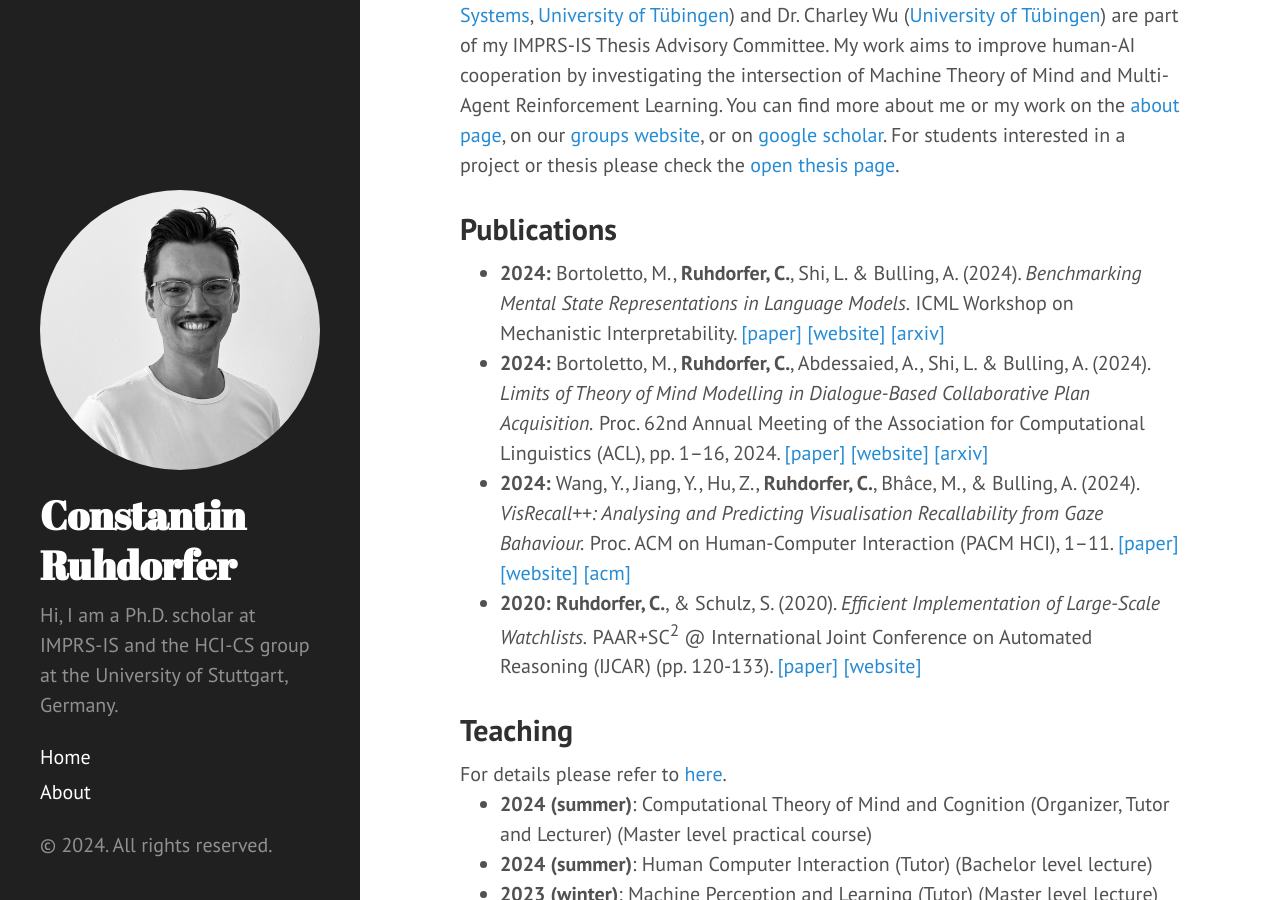
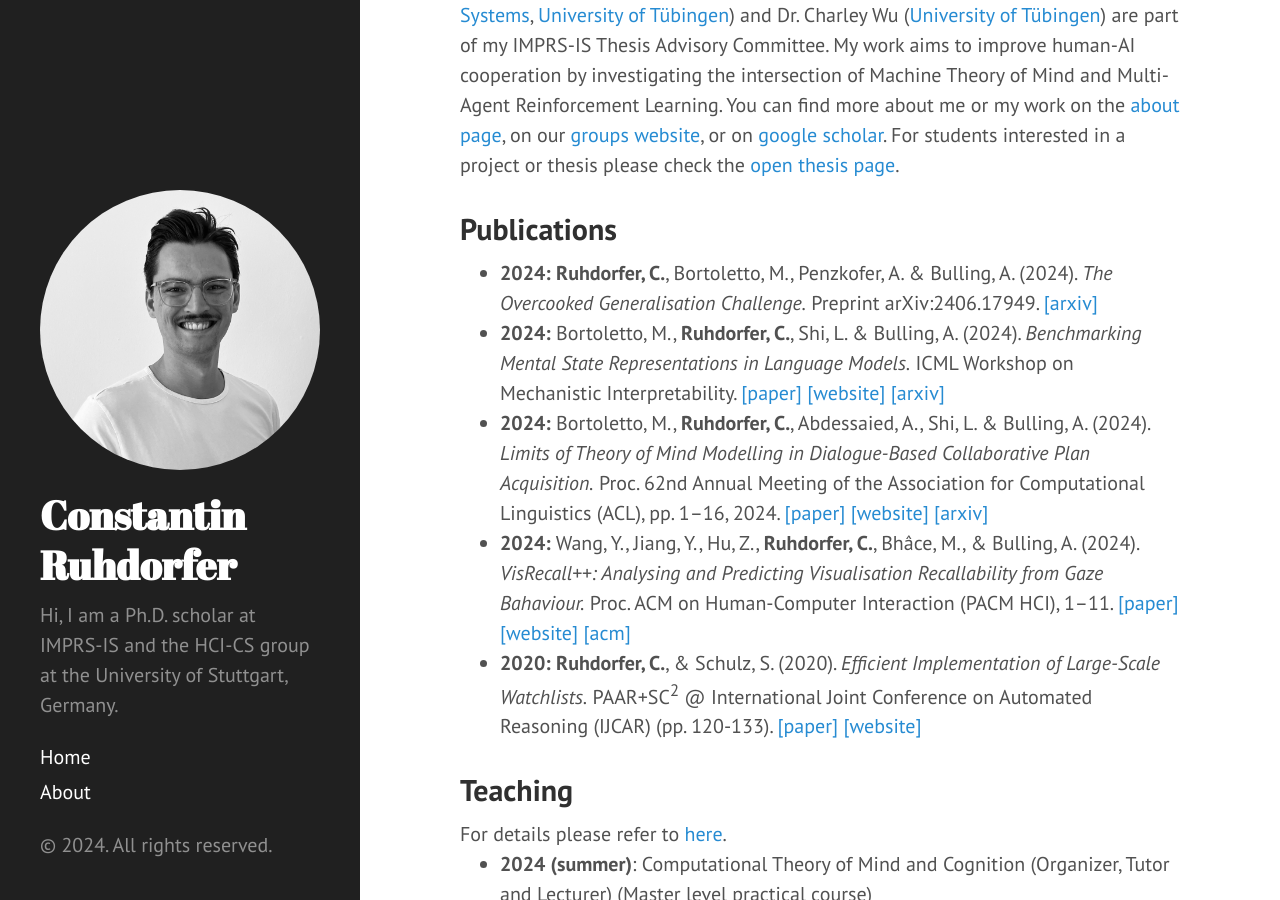
Before and after one commit to ConstantinRuhdorfer/constantinruhdorfer.github.io, a Jekyll site: the page built from index.html, in a window 1280 px wide and 900 px high, scrolled down 330 px. Built offline with Jekyll 4.4.1, drawn with Linux system fonts in a browser that asks for light colours; the list of posts is cut into pages by our own code.

Commit message:
Update index.html

```diff
--- a/index.html
+++ b/index.html
@@ -15,6 +15,7 @@ For students interested in a project or thesis please check the <a href="https:/
 <h2 class="post-title">Publications</h2>
 
 <ul>
+  <li><b>2024:</b> <b>Ruhdorfer, C.</b>, Bortoletto, M., Penzkofer, A. & Bulling, A. (2024). <i>The Overcooked Generalisation Challenge.</i> Preprint arXiv:2406.17949. <a href="https://arxiv.org/abs/2406.17949">[arxiv]</a></li>
   <li><b>2024:</b> Bortoletto, M., <b>Ruhdorfer, C.</b>, Shi, L. & Bulling, A. (2024). <i>Benchmarking Mental State Representations in Language Models.</i> ICML Workshop on Mechanistic Interpretability. <a href="https://www.perceptualui.org/publications/bortoletto24_icmlw.pdf">[paper]</a> <a href="https://www.perceptualui.org/publications/bortoletto24_icmlw/">[website]</a> <a href="https://arxiv.org/abs/2406.17513">[arxiv]</a></li>
   <li><b>2024:</b> Bortoletto, M., <b>Ruhdorfer, C.</b>, Abdessaied, A., Shi, L. & Bulling, A. (2024). <i>Limits of Theory of Mind Modelling in Dialogue-Based Collaborative Plan Acquisition.</i> Proc. 62nd Annual Meeting of the Association for Computational Linguistics (ACL), pp. 1–16, 2024. <a href="https://www.perceptualui.org/publications/bortoletto24_acl.pdf">[paper]</a> <a href="https://www.perceptualui.org/publications/bortoletto24_acl/">[website]</a> <a href="https://arxiv.org/abs/2405.12621">[arxiv]</a></li>
   <li><b>2024:</b> Wang, Y., Jiang, Y., Hu, Z., <b>Ruhdorfer, C.</b>, Bhâce, M., & Bulling, A. (2024). <i>VisRecall++: Analysing and Predicting Visualisation Recallability from Gaze Bahaviour.</i> Proc. ACM on Human-Computer Interaction (PACM HCI), 1–11. <a href="https://www.perceptualui.org/publications/wang24_etra.pdf">[paper]</a> <a href="https://www.perceptualui.org/publications/wang24_etra/">[website]</a> <a href="https://dl.acm.org/doi/10.1145/3655613">[acm]</a></li>
```
